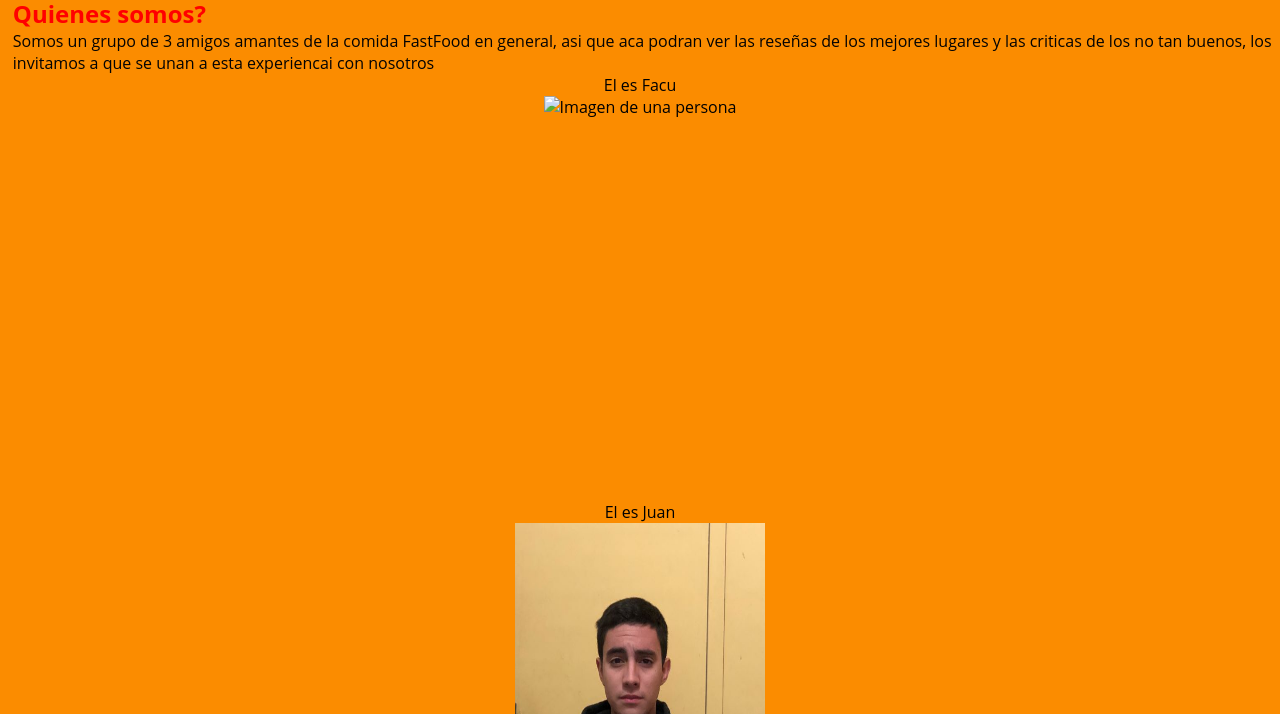
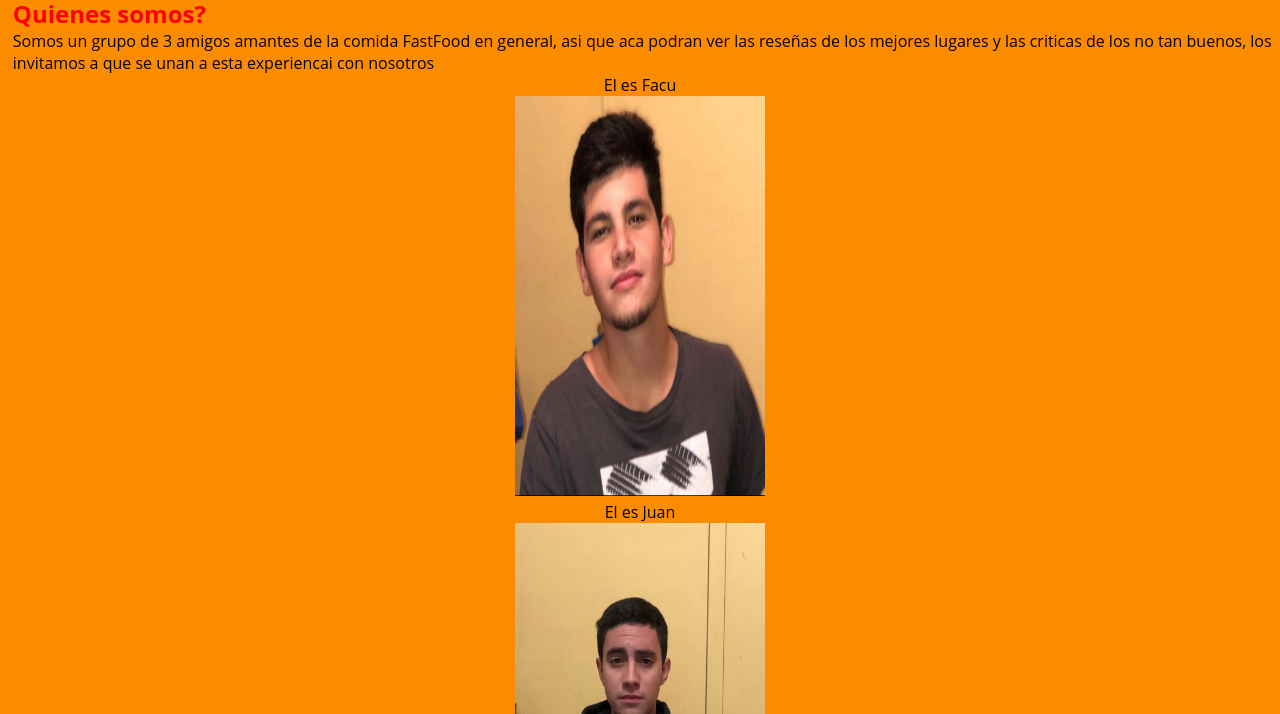
Before and after one commit to juanff22/cursoCoder, a website: page pages/sobrenosotros.html in a window 1280 px wide. Shown: the part 86-800 px from the top of the page. Drawn offline with Linux system fonts and the light colour scheme.

Commit message:
Arreglo todas las imagenes

```diff
--- a/pages/sobrenosotros.html
+++ b/pages/sobrenosotros.html
@@ -38,19 +38,19 @@
         <section class="contenedorSobreNos">
             <article>
                 <p>El es Facu</p>
-                <img src="../media/images/facu.jpg"  class="imagenNosotros d-block w-100" alt="Imagen de una persona">
+                <img src="../media/images/facu1.jpg"  class="imagenNosotros d-block w-100" alt="Imagen de una persona">
             </article>
 
             <article>
                 <p>El es Juan</p>
-                <img src="../media/images/juan.jpg"  class="imagenNosotros d-block w-100" alt="Imagen de una persona">
+                <img src="../media/images/juan1.jpg"  class="imagenNosotros d-block w-100" alt="Imagen de una persona">
 
             </article>
 
 
             <article>
                 <p>El es Lauty</p>
-                <img src="../media/images/lauty.jpg"  class="imagenNosotros d-block w-100" alt="Imagen de una persona">
+                <img src="../media/images/lauty1.jpg"  class="imagenNosotros d-block w-100" alt="Imagen de una persona">
             </article>
 
         </section>
```
Also changed, not shown: media/images/juan1.jpg (renamed from media/images/juan.JPG), media/images/lauty1.jpg (renamed from media/images/lauty.JPG).
